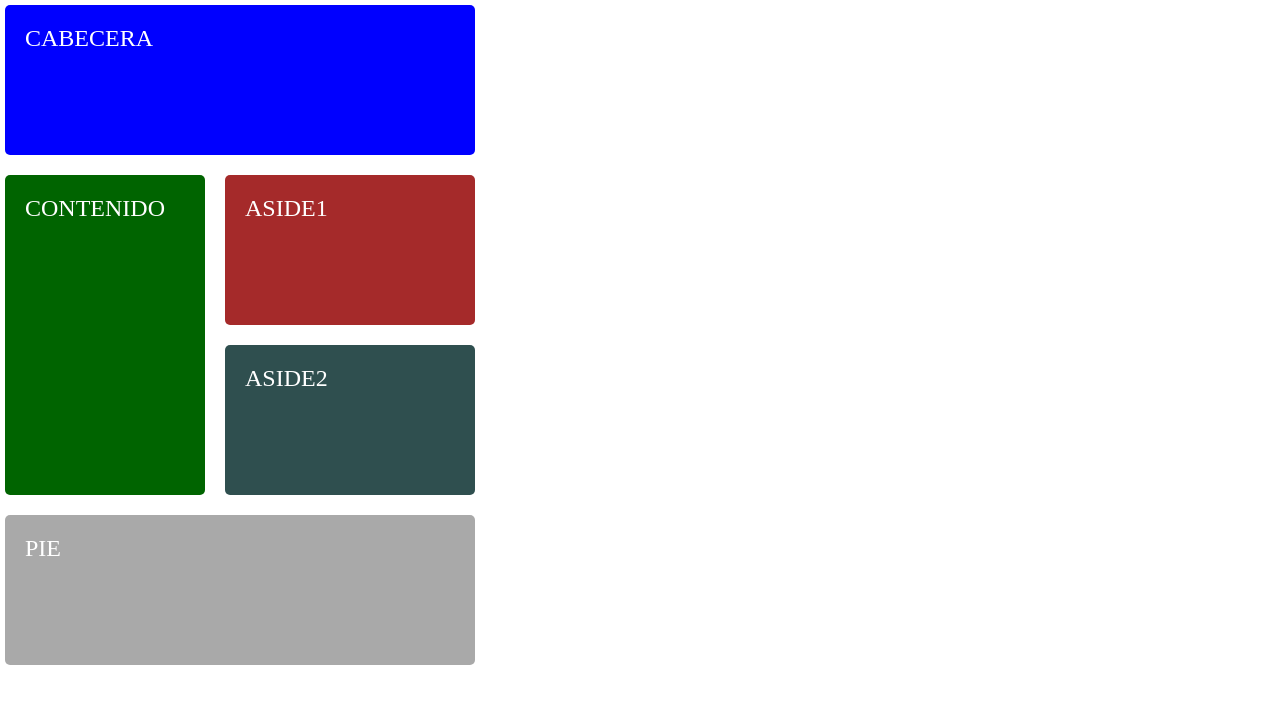
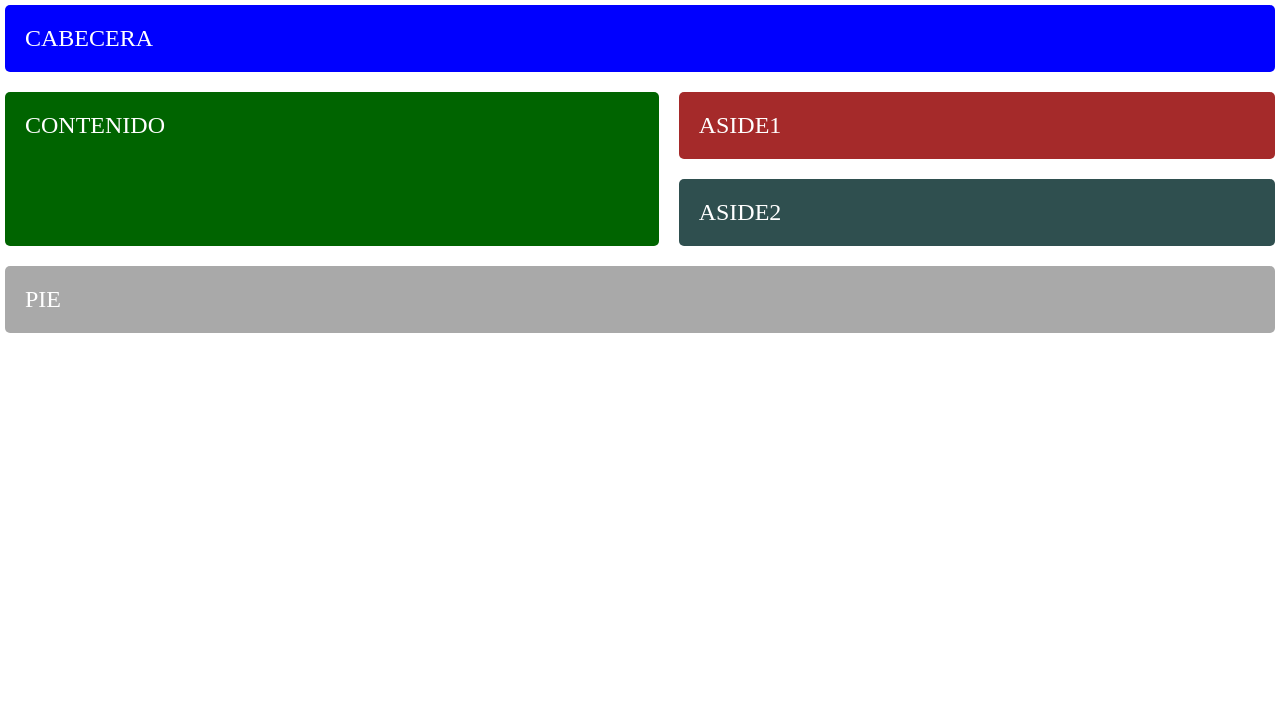
Before and after one commit to JeroniMateo/ExercicisDIW, a plain HTML site: page Grid/base/exercise2.html in a window 1280 px wide. Drawn offline with Linux system fonts and the light colour scheme.

Commit message:
Grid Ex2 Resuelto

```diff
--- a/Grid/base/exercise2.css
+++ b/Grid/base/exercise2.css
@@ -7,8 +7,8 @@ body {
     color: #444;
     display: grid;
     /* grid-template-columns: 2fr 3fr 1fr 1fr 2fr; */
-    grid-template-columns: 200px 250px;
-    grid-auto-rows: minmax(150px,auto);
+    /* grid-template-columns: 200px 250px; */
+    /* grid-auto-rows: minmax(150px,auto); */
     grid-gap: 20px;
   }
 
```
